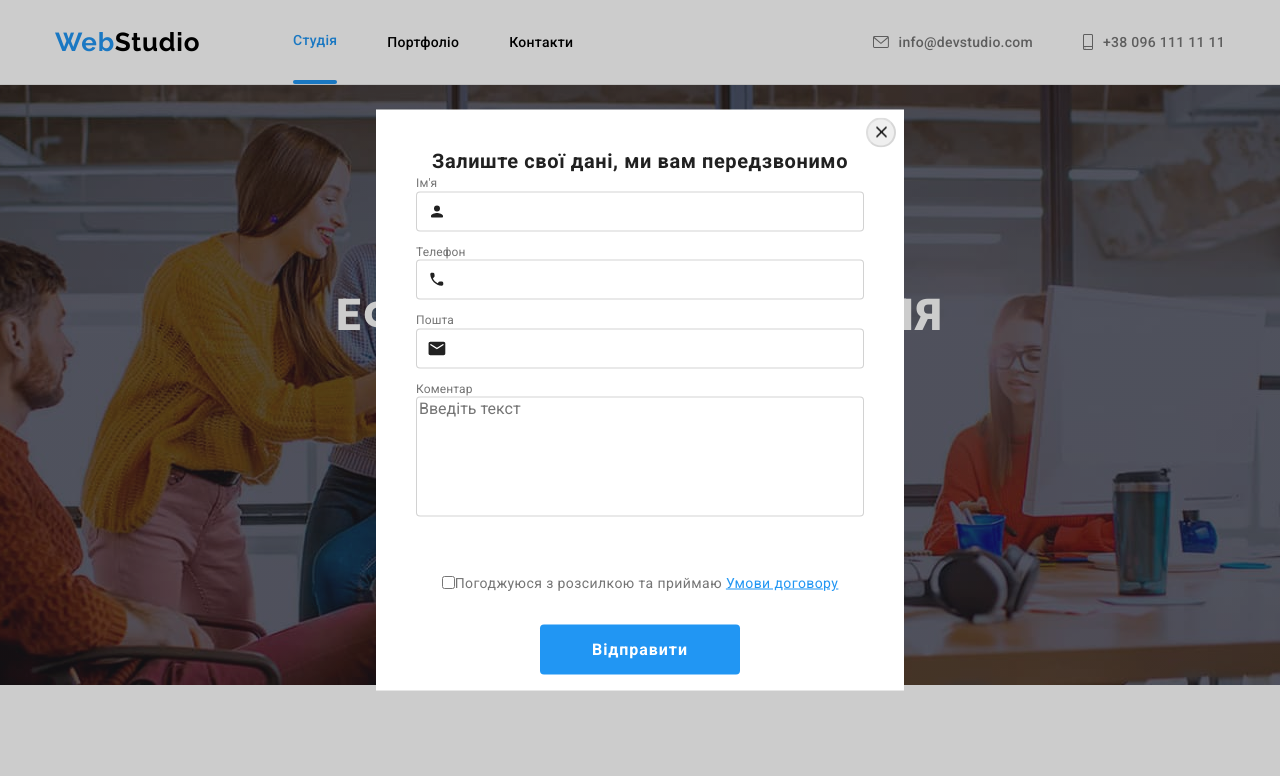
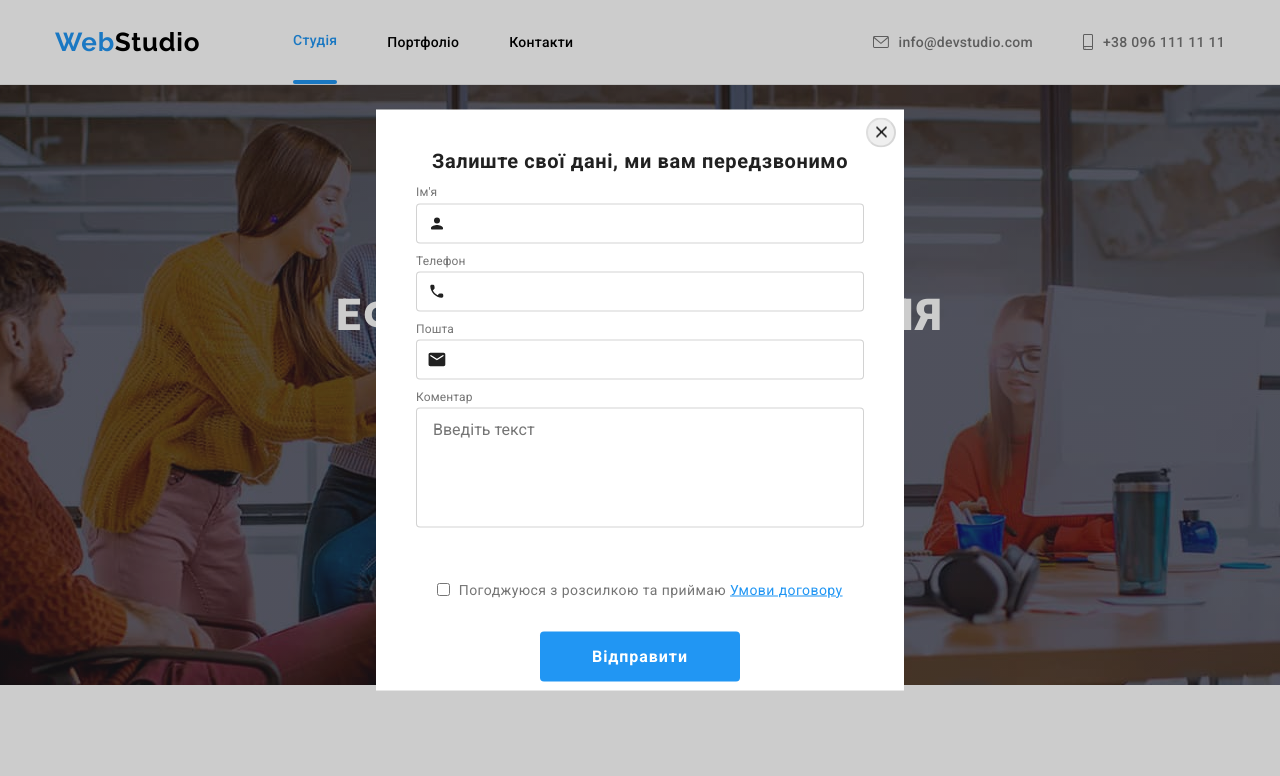
Before and after one commit to HannaYeromina/goit-markup-hw-06, a plain HTML site: page index.html in a window 1280 px wide. Both pictures are taken after a click on the button "Замовити послугу". Shown: the top 776 px of the page. Drawn offline with nearby package versions, Linux system fonts and the light colour scheme.

Commit message:
Правлення

```diff
--- a/css/styles.css
+++ b/css/styles.css
@@ -165,18 +165,17 @@ header {
     cursor: pointer;
     border-radius: 4px;
 }
-.form-modal {
-    padding: 0 40px;
-}
 .form-p {
     font-weight: 700;
     font-size: 20px;
     line-height: 23.44px;
     letter-spacing: 0.03em;
     text-align: center;
-    padding-top: 40px;
+    margin-bottom: 12px;
 }
 .form-label {
+    display: block;
+    margin-bottom: 4px;
     font-weight: 400;
     font-size: 12px;
     line-height: 14.06px;
@@ -186,39 +185,61 @@ header {
 .form-input {
     width: 448px;
     height: 40px;
-    margin-bottom: 10px;
     padding-left: 42px;
     border: 1px solid rgba(33, 33, 33, 0.2);
     border-radius: 4px;
+    transition: border-color 250ms cubic-bezier(0.4, 0, 0.2, 1);
+    cursor: pointer;
 }
 .form-input:hover,
-.form-input:focus {
+.form-input:focus,
+.form-input:focus-visible {
+    outline: none;
     border-color: #2196f3;
 }
-.form-icon:hover,
-.form-icon:focus {
+.form-input:hover ~ .form-icon,
+.form-input:focus ~ .form-icon {
     fill: #2196f3;
 }
 .form-box {
     position: relative;
+    margin-bottom: 10px;
 }
 .form-icon {
     position: absolute;
     left: 12px;
     top: 11px;
     fill: #212121;
+    pointer-events: none;
 }
 .form-comment {
+    display: block;
+    margin-bottom: 20px;
+    padding: 12px 16px;
     width: 448px;
     height: 120px;
     margin-bottom: 50px;
     resize: none;
     border: 1px solid rgba(33, 33, 33, 0.2);
     border-radius: 4px;
+    cursor: pointer;
+    transition: border-color 250ms cubic-bezier(0.4, 0, 0.2, 1);
+}
+.form-comment:focus,
+.form-comment:focus-visible {
+    outline: none;
+    border-color:  #2196f3;
 }
 .form-agreement {
     display: flex;
     justify-content: center;
+}
+.form-checkbox {
+    display: block;
+    margin-bottom: 30px;
+    margin-right: 8.38px;
+}
+.agreement {
     font-weight: 400;
     font-size: 14px;
     line-height: 24px;
@@ -246,6 +267,7 @@ header {
     line-height: 30px;
     letter-spacing: 0.06em;
     color: #ffffff;
+    cursor: pointer;
 }
 .work-section {
     padding-top: 94px;
@@ -518,6 +540,7 @@ header {
     margin-right: 12px;
 }
 .label-footer {
+    display: inline-block;
     font-weight: 700;
     font-size: 14px;
     line-height: 16.41px;
@@ -540,6 +563,7 @@ header {
     padding-bottom: 15px;
     padding-top: 15px;
     background-color: #2f303a;
+    transition: border-color 250ms cubic-bezier(0.4, 0, 0.2, 1);
 }
 .form-footer-button {
     width: 200px;
@@ -580,6 +604,7 @@ header {
 }
 .modal {
     position: absolute;
+    padding: 40px 40px;
     top: 50%;
     left: 50%;
     width: 528px;
--- a/index.html
+++ b/index.html
@@ -502,13 +502,13 @@
             placeholder="Введіть текст"
           ></textarea>
           <div class="form-agreement">
-            <input
+            <input class="form-checkbox"
               type="checkbox"
               name="agreement"
               value="agreement"
               id="agreement"
             />
-            <label for="agreement"
+            <label class="agreement" for="agreement"
               >Погоджуюся з розсилкою та приймаю
               <a class="form-a" href="/">Умови договору</a></label
             >
```
